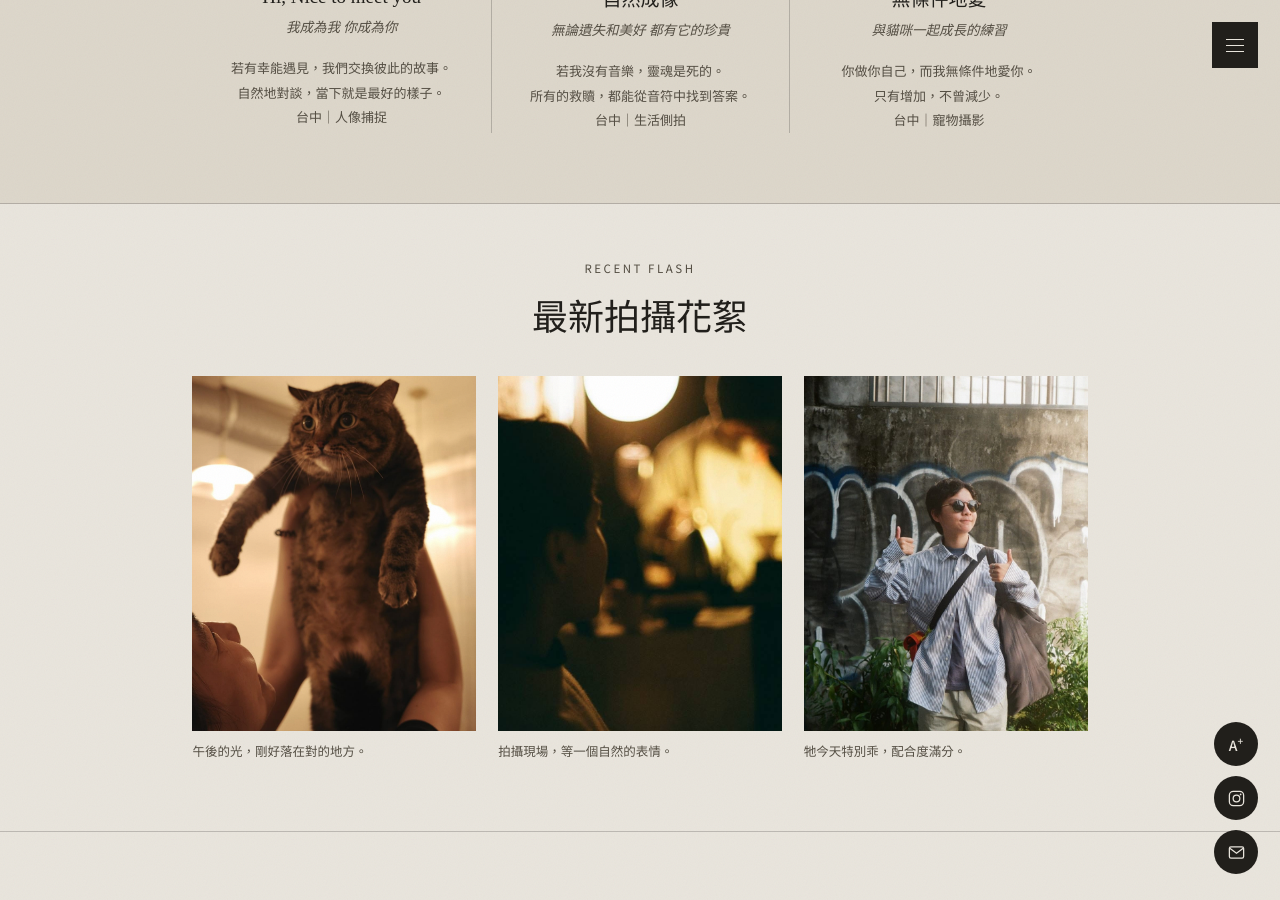
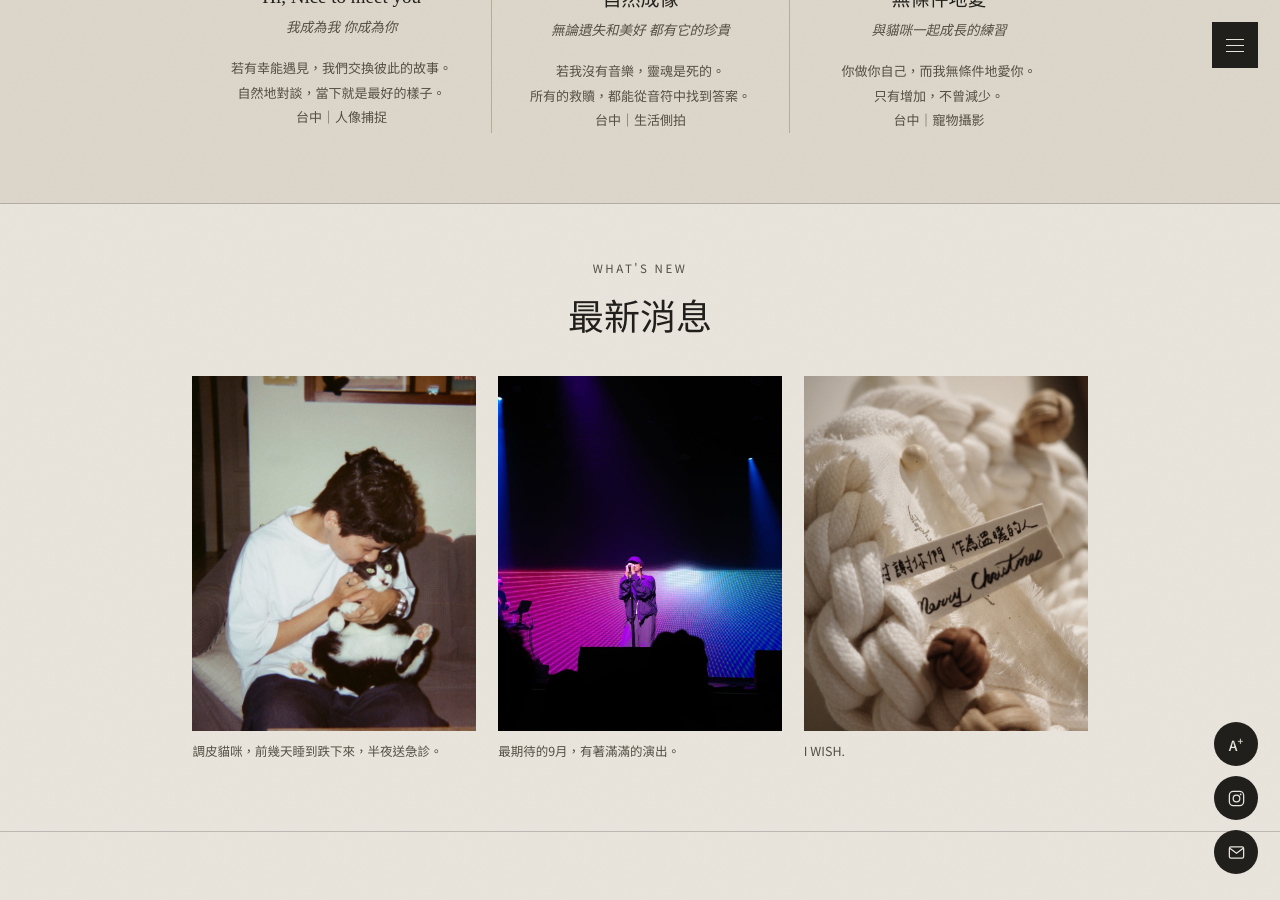
Before and after one commit to enchiang99/en-chiang-site-v2, a Jekyll site: the page built from index.html, in a window 1280 px wide and 900 px high, scrolled down 1295 px. Built offline with Jekyll 4.4.1, drawn with Linux system fonts in a browser that asks for light colours.

Commit message:
Update 首頁內容 “site”

```diff
--- a/_data/site.yml
+++ b/_data/site.yml
@@ -1,72 +1,65 @@
 hero:
   image: /images/hero.jpeg
-  image_alt: "台中樂團演出攝影 En Chiang 拍攝現場"
-  label: "生活的模樣"
-  title_line1: "讓視角代表生活，"
-  title_line2: "讓生活代表我們。"
-  cta_text: "READ MORE"
+  image_alt: 台中樂團演出攝影 En Chiang 拍攝現場
+  label: 生活的模樣
+  title_line1: 讓視角代表生活，
+  title_line2: 讓生活代表我們。
+  cta_text: READ MORE
   cta_link: /archive.html
-
 quote:
-  text: "嘿，你相信許願嗎？"
+  text: 嘿，你相信許願嗎？
   lines:
-    - "長大後，才變得像個小孩。"
-    - "無數地跌宕起伏，就像海浪。"
-    - "有時沉溺、有時站在浪尖，"
-    - "不成為勇敢的人，成為設置停損點的人。"
-    - "讓經過你的所有事物都是流動的。"
-
-# 「關於我」與「關於所有」已合併成同一組卡片：
-# 每張卡片上方的分類標籤（category）與標題（title）都會連到對應的文章。
-# link 欄位若留空，樣式上不會顯示成連結；填入文章網址後即可點擊。
+    - 長大後，才變得像個小孩。
+    - 無數地跌宕起伏，就像海浪。
+    - 有時沉溺、有時站在浪尖，
+    - 不成為勇敢的人，成為設置停損點的人。
+    - 讓經過你的所有事物都是流動的。
 about_daily:
-  label: "All of me"
-  heading: "關於所有"
+  label: All of me
+  heading: 關於所有
   services:
     - num: "01"
       category: "[About En]"
-      title: "Hi, Nice to meet you"
+      title: Hi, Nice to meet you
       link: /about-en/hi-nice-to-meet-you/
-      tagline: "我成為我 你成為你"
+      tagline: 我成為我 你成為你
       desc_lines:
-        - "若有幸能遇見，我們交換彼此的故事。"
-        - "自然地對談，當下就是最好的樣子。"
-        - "台中｜人像捕捉"
+        - 若有幸能遇見，我們交換彼此的故事。
+        - 自然地對談，當下就是最好的樣子。
+        - 台中｜人像捕捉
     - num: "02"
       category: "[About Life]"
-      title: "自然成像"
+      title: 自然成像
       link: /about-daily/natural-image/
-      tagline: "無論遺失和美好 都有它的珍貴"
+      tagline: 無論遺失和美好 都有它的珍貴
       desc_lines:
-        - "若我沒有音樂，靈魂是死的。"
-        - "所有的救贖，都能從音符中找到答案。"
-        - "台中｜生活側拍"
+        - 若我沒有音樂，靈魂是死的。
+        - 所有的救贖，都能從音符中找到答案。
+        - 台中｜生活側拍
     - num: "03"
       category: "[About Love]"
-      title: "無條件地愛"
+      title: 無條件地愛
       link: /about-love/unconditional-love/
-      tagline: "與貓咪一起成長的練習"
+      tagline: 與貓咪一起成長的練習
       desc_lines:
-        - "你做你自己，而我無條件地愛你。"
-        - "只有增加，不曾減少。"
-        - "台中｜寵物攝影"
-
+        - 你做你自己，而我無條件地愛你。
+        - 只有增加，不曾減少。
+        - 台中｜寵物攝影
 footer:
-  label: "Contact Me"
-  heading: "聯繫方式"
+  label: Contact Me
+  heading: 聯繫方式
   ig_handle: "@enchiang_"
-  ig_link: "https://www.instagram.com/enchiang_?igsh=MWhlNTE3b2FibGY5dQ%3D%3D&utm_source=qr"
-  email: "en.hi.light@gmail.com"
-  copyright: "© 2026 En Chiang"
-  tagline: "台中｜自然人像、寵物攝影、ai自動化"
-
+  ig_link: https://www.instagram.com/enchiang_?igsh=MWhlNTE3b2FibGY5dQ%3D%3D&utm_source=qr
+  email: en.hi.light@gmail.com
+  copyright: © 2026 En Chiang
+  tagline: 台中｜自然人像、寵物攝影、ai自動化
 recent_shoots:
-  label: "Recent Flash"
-  heading: "最新拍攝花絮"
+  label: What's NEW
+  heading: 最新消息
   items:
-    - image: /images/R0009606.JPG
-      caption: "午後的光，剛好落在對的地方。"
-    - image: /images/daily-1.jpeg
-      caption: "拍攝現場，等一個自然的表情。"
-    - image: /images/IMG_8792.jpeg
-      caption: "牠今天特別乖，配合度滿分。"
+    - image: /images/1EB08218-62BA-45BA-84C6-747970DBF375.jpeg
+      caption: 調皮貓咪，前幾天睡到跌下來，半夜送急診。
+    - image: /images/R0009527.JPG
+      caption: 最期待的9月，有著滿滿的演出。
+    - image: /images/R0000502.jpeg
+      caption: I WISH.
```
